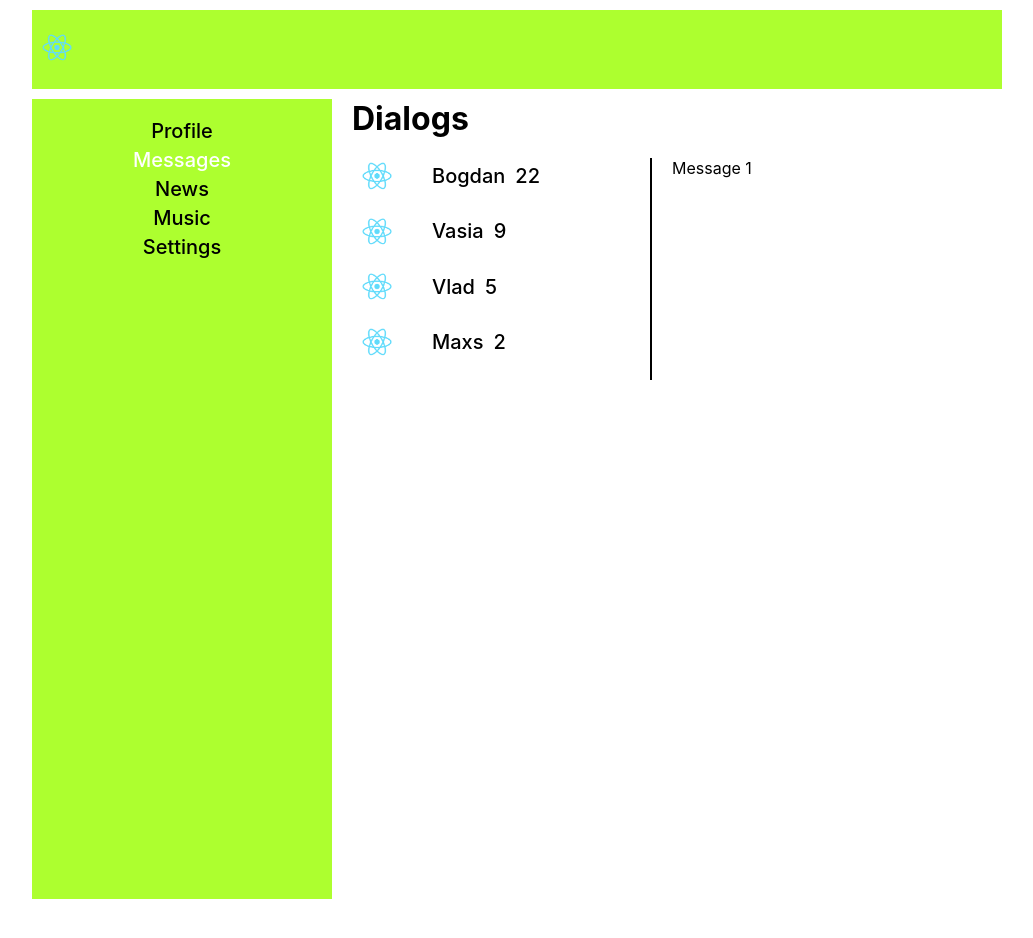
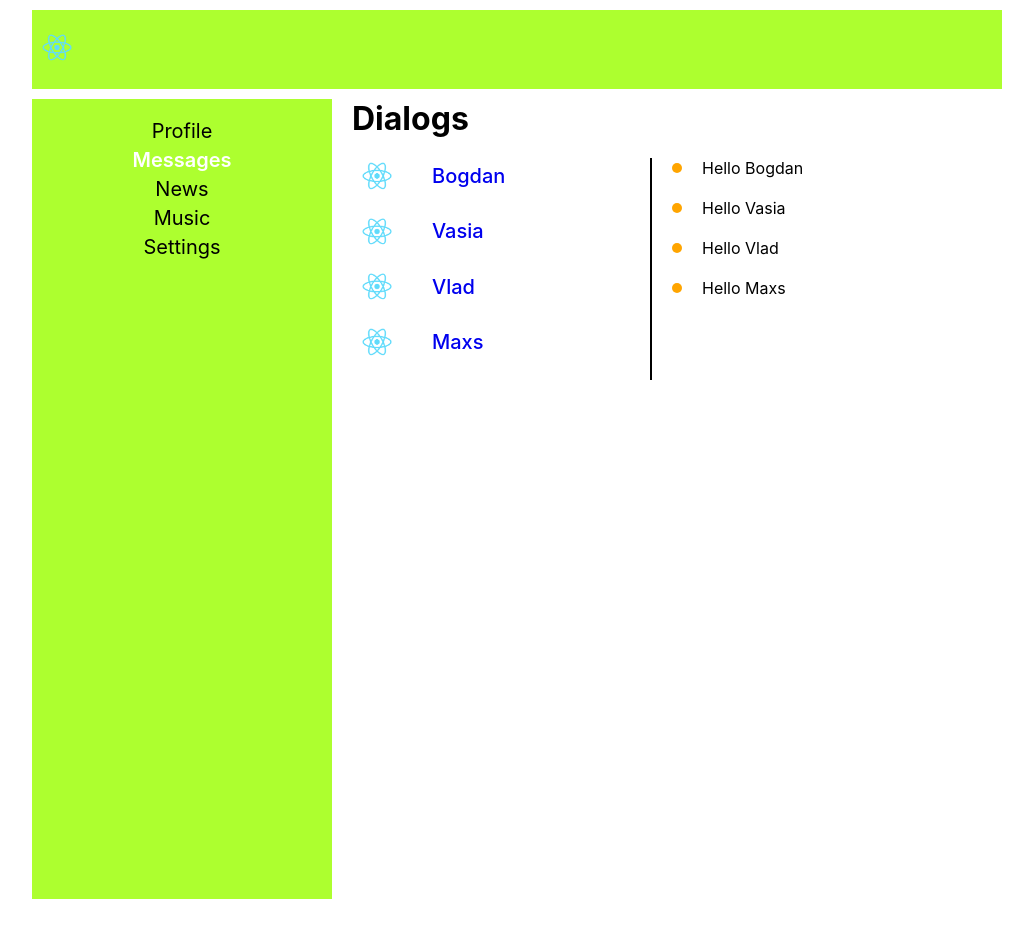
Before and after one commit to bogdan-Kozlovsky/Way_of_the_Samurai, a React (Create React App) app: page /dialogs in a window 1280 px wide. Shown: the whole page, without its empty margins (123-1156 px from the left). Built offline with nearby package versions, Linux system fonts and the light colour scheme.

Commit message:
24_lesson

```diff
--- a/public/index.html
+++ b/public/index.html
@@ -3,7 +3,6 @@
 <head>
     <meta charset="utf-8"/>
     <meta name="viewport" content="width=device-width, initial-scale=1"/>
-
 
     <title>Way_of_the_Samurai</title>
 </head>
--- a/src/components/Dialogs/Dialogs.js
+++ b/src/components/Dialogs/Dialogs.js
@@ -1,23 +1,40 @@
 import React from 'react';
 import style from './Dialogs.module.css'
 import User from "./User/User";
+import Message from "./Message/Message";
 
 const Dialogs = () => {
+    //данные из сервера
+    const userDate = [
+        {name: 'Bogdan', id: 1},
+        {name: 'Vasia', id: 2},
+        {name: 'Vlad', id: 3},
+        {name: 'Maxs', id: 4}
+    ]
+
+    const messageDate = [
+        {message: 'Hello Bogdan'},
+        {message: 'Hello Vasia'},
+        {message: 'Hello Vlad'},
+        {message: 'Hello Maxs'},
+    ]
+
+
     return (
         <div className={style.dialogs}>
             <h1 className={style.dialogs__title}>Dialogs</h1>
             <div className={style.dialogs__inner}>
                 <ul className={style.dialogs__items}>
-                   <User name={'Bogdan'} age={22}/>
-                   <User name={'Vasia'} age={9}/>
-                   <User name={'Vlad'} age={5}/>
-                   <User name={'Maxs'} age={2}/>
-
+                    <User name={userDate[0].name} id={userDate[0].id}/>
+                    <User name={userDate[1].name} id={userDate[1].id}/>
+                    <User name={userDate[2].name} id={userDate[2].id}/>
+                    <User name={userDate[3].name} id={userDate[3].id}/>
                 </ul>
                 <ul className={style.dialogs__items_message}>
-                    <li className={style.dialogs__descr}>
-                        Message 1
-                    </li>
+                    <Message message={messageDate[0].message}/>
+                    <Message message={messageDate[1].message}/>
+                    <Message message={messageDate[2].message}/>
+                    <Message message={messageDate[3].message}/>
                 </ul>
             </div>
         </div>
--- a/src/components/Dialogs/Dialogs.module.css
+++ b/src/components/Dialogs/Dialogs.module.css
@@ -1,22 +1,22 @@
-.dialogs{
+.dialogs {
     width: 100%;
 }
 
 
-.dialogs__title{
+.dialogs__title {
     margin-bottom: 20px;
 }
 
-.dialogs__inner{
+.dialogs__inner {
     display: flex;
 }
 
-.dialogs__items{
+.dialogs__items {
     flex: 0 1 300px;
     position: relative;
 }
 
-.dialogs__items::before{
+.dialogs__items::before {
     content: '';
     position: absolute;
     right: 0;
@@ -26,7 +26,7 @@
     background-color: black;
 }
 
-.dialogs__user_name{
+.dialogs__user_name {
     display: flex;
     align-items: center;
     margin-bottom: 20px;
@@ -40,11 +40,37 @@
     margin-right: 20px;
 }
 
-.dialogs__user_name span{
+.dialogs__user_link {
     margin-left: 10px;
+    text-decoration: none;
+    transition: all 0.5s;
 }
 
 
-.dialogs__items_message{
+.dialogs__items_message {
     margin-left: 20px;
 }
+
+.active {
+    color: orange;
+    font-weight: 600;
+}
+
+
+.dialogs__descr {
+    position: relative;
+    padding-left: 30px;
+    margin-bottom: 20px;
+}
+
+.dialogs__descr::before {
+    content: '';
+    position: absolute;
+    width: 10px;
+    height: 10px;
+    background-color: orange;
+    border-radius: 50%;
+    top: 50%;
+    left: 0;
+    transform: translateY(-50%);
+}
--- /dev/null
+++ b/src/components/Dialogs/Message/Message.js
@@ -0,0 +1,14 @@
+import React from 'react';
+import style from "../Dialogs.module.css";
+
+const Message = (props) => {
+    return (
+        <div>
+            <li className={style.dialogs__descr}>
+                {props.message}
+            </li>
+        </div>
+    );
+};
+
+export default Message;
--- a/src/components/Dialogs/User/User.js
+++ b/src/components/Dialogs/User/User.js
@@ -1,13 +1,15 @@
 import React from 'react';
 import style from './../Dialogs.module.css'
+import {NavLink} from "react-router-dom";
 
 const User = (props) => {
     return (
         <div>
             <li className={style.dialogs__user_name}>
                 <img src="./../images/logo.png" alt=""/>
-                <span>{props.name}</span>
-                <span>{props.age}</span>
+                <NavLink className={style.dialogs__user_link} activeClassName={style.active} to={`/dialogs/` + props.id}>
+                    {props.name}
+                </NavLink>
             </li>
         </div>
     );
--- a/src/components/Navigation/Navigation.module.css
+++ b/src/components/Navigation/Navigation.module.css
@@ -21,10 +21,12 @@
     text-decoration: none;
     font-size: 20px;
     color: black;
-    font-weight: 500;
+    font-weight: 400;
 }
 
 
 .active{
     color: #fff;
+    font-weight: 600;
+    transition: all 0.6s;
 }
--- a/src/components/Profile/MyPost/MyPost.js
+++ b/src/components/Profile/MyPost/MyPost.js
@@ -3,6 +3,13 @@ import Post from './Post/Post'
 import style from './MyPost.module.css'
 
 const MyPost = () => {
+
+    // данные из сервера
+    const postDate = [
+        {message:'Bogdan',likes:1},
+        {message:'Vasia',likes:2},
+        {message:'Vlad',likes:3},
+    ]
     return (
         <>
             <div className={style.profile__post}>
@@ -14,9 +21,9 @@ const MyPost = () => {
                     <button className={style.profile__post_btn}>submit</button>
                     <button className={style.profile__post_btn}>reset</button>
                 </div>
-                <Post message={'Bogdan'} likes={1}/>
-                <Post message={'Vasia'} likes={2}/>
-                <Post message={'Vlad'} likes={3}/>
+                <Post message={postDate[0].message} likes={postDate[0].likes}/>
+                <Post message={postDate[1].message} likes={postDate[1].likes}/>
+                <Post message={postDate[2].message} likes={postDate[2].likes}/>
             </div>
         </>
     );
--- a/src/components/Profile/Profile.js
+++ b/src/components/Profile/Profile.js
@@ -1,34 +1,16 @@
 import React from 'react';
 import MyPost from "./MyPost/MyPost";
 import style from './Profile.module.css'
+import ProfileInfo from "./ProfileInfo/ProfileInfo";
 
 const Profile = () => {
     return (
         <>
             <div className={style.profile}>
-                <div className={style.profile__banner}>
-                    <img className={style.profile__banner_img} src="./../images/banner.png" alt="banner"/>
-                </div>
 
-                <div className={style.profile__inner}>
-                    <img className={style.profile__avatar} src="./../images/logo.png" alt="logo"/>
-                    <ul className={style.profile__items}>
-                        <li className={style.profile__item}>
-                            Город: <span>Киев</span>
-                        </li>
-                        <li className={style.profile__item}>
-                            Образование:<span>среднее-специональное</span>
-                        </li>
-                        <li className={style.profile__item}>
-                            Моя цель: <span>стать профисиональним програмистом</span>
-                        </li>
-                        <li className={style.profile__item}>
-                            Мой девиз: <span>"Делай сегодня то что другие не хотят,завтра будешь иметь о чем другие только
-                                мечтают"</span>
-                        </li>
-                    </ul>
-                </div>
-             <MyPost/>
+                <ProfileInfo/>
+
+                <MyPost/>
             </div>
         </>
     );
--- /dev/null
+++ b/src/components/Profile/ProfileInfo/ProfileInfo.js
@@ -0,0 +1,33 @@
+import React from 'react';
+import style from "../Profile.module.css";
+
+const ProfileInfo = () => {
+    return (
+        <div>
+            <div className={style.profile__banner}>
+                <img className={style.profile__banner_img} src="./../images/banner.png" alt="banner"/>
+            </div>
+
+            <div className={style.profile__inner}>
+                <img className={style.profile__avatar} src="./../images/logo.png" alt="logo"/>
+                <ul className={style.profile__items}>
+                    <li className={style.profile__item}>
+                        Город: <span>Киев</span>
+                    </li>
+                    <li className={style.profile__item}>
+                        Образование:<span>среднее-специональное</span>
+                    </li>
+                    <li className={style.profile__item}>
+                        Моя цель: <span>стать профисиональним програмистом</span>
+                    </li>
+                    <li className={style.profile__item}>
+                        Мой девиз: <span>"Делай сегодня то что другие не хотят,завтра будешь иметь о чем другие только
+                                мечтают"</span>
+                    </li>
+                </ul>
+            </div>
+        </div>
+    );
+};
+
+export default ProfileInfo;
```
